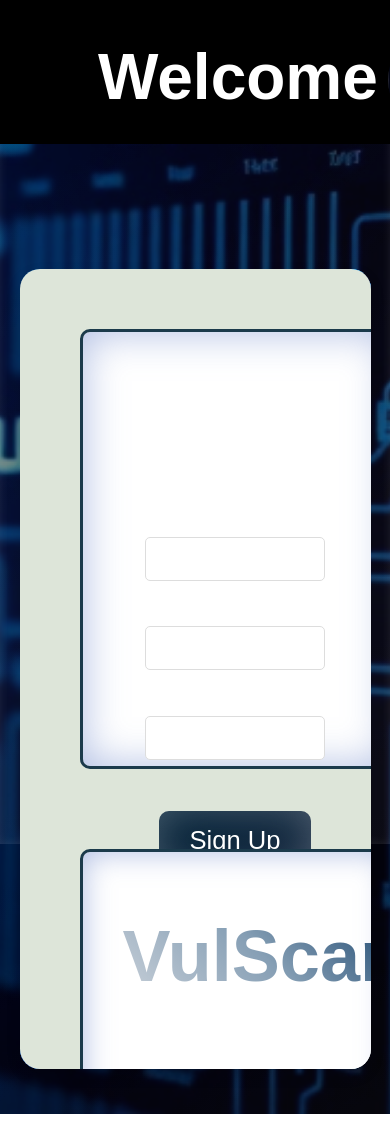
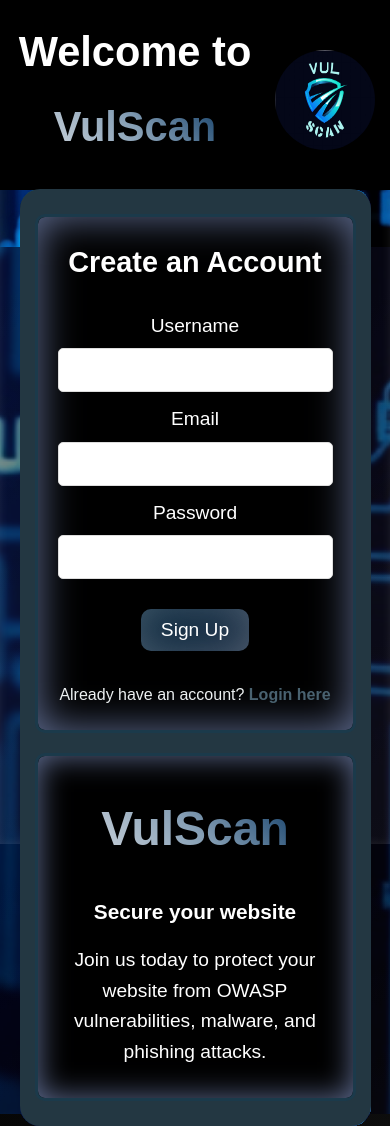
Before and after one commit to KK1234-stack/SE-project, a PHP site: page /signup.html in a window 390 px wide. Run offline with PHP 8.4, Linux system fonts and the light colour scheme.

Commit message:
responsive_signup

```diff
--- a/signup.css
+++ b/signup.css
@@ -7,7 +7,7 @@
 
 body {
     font-family: 'Arial', sans-serif;
-    color: #4d4d4d;
+    color: #000000;
     line-height: 1.8;
     margin: 0;
     padding: 0;
@@ -65,7 +65,7 @@ body {
 .header .title {
     padding: 20px;
     width: 60%;
-    position: relative;
+    position: absolute;
     left: 26%;
     display: flex;
     flex-direction: row;
@@ -261,27 +261,101 @@ input:focus {
     }
 }
 
-/* Responsive Design */
+/* Responsive Design for Mobile Devices */
 @media (max-width: 768px) {
 
-    .header .title {
-        left: 20%;
+    /* Header */
+    .header {
+        height: auto;
+        padding: 10px;
     }
 
+    .header .title {
+        height: auto;
+        flex-direction: row;
+        justify-content: center;
+        background-color: #000000;
+        left: 0;
+        width: 100%;
+        align-items: center;
+        padding: 5px;
+    }
+
+    .header h2 {
+        font-size: 2.6rem;
+        text-align: center;
+    }
+
+    .logo {
+        width: 100px;
+        height: 100px;
+        margin-bottom: 10px;
+    }
+
+    /* Signup Container */
     .signup-container {
         flex-direction: column;
         width: 90%;
         top: 20%;
-        height: 800px;
-        padding: 20px;
-        background-color: rgb(221, 229, 217);
+        margin: 20px auto;
+        height: auto;
+        padding: 15px;
+        box-shadow: none;
     }
 
-    .signup-form,
+    /* Signup Form */
+    .signup-form {
+        width: 100%;
+        margin: 10px 0;
+        padding: 20px;
+        border-radius: 10px;
+    }
+    form label {
+        font-size: 1.2rem;
+    }
+
+    h2 {
+        font-size: 1.8rem;
+    }
+
+    input {
+        width: 100%;
+        margin-bottom: 10px;
+    }
+
+    .submit-btn {
+        padding: 10px 20px;
+        font-size: 1.2rem;
+        margin: 20px 0;
+    }
+
+    /* Info Card */
     .info-card {
         width: 100%;
-        height: 440px;
+        height: auto;
+        margin: 10px 0;
+        padding: 30px;
         border-radius: 10px;
-        background-color: white;
+    }
+
+    .info-card h3 {
+        font-size: 1.3rem;
+        text-align: center;
+    }
+
+    .info-card p {
+        font-size: 1.2rem;
+    }
+
+    .info-card h1 {
+        font-size: 3rem;
+    }
+    /* Footer */
+    .redirect-login {
+        font-size: 1rem;
+    }
+
+    .redirect-login a {
+        font-size: 1rem;
     }
 }
```
